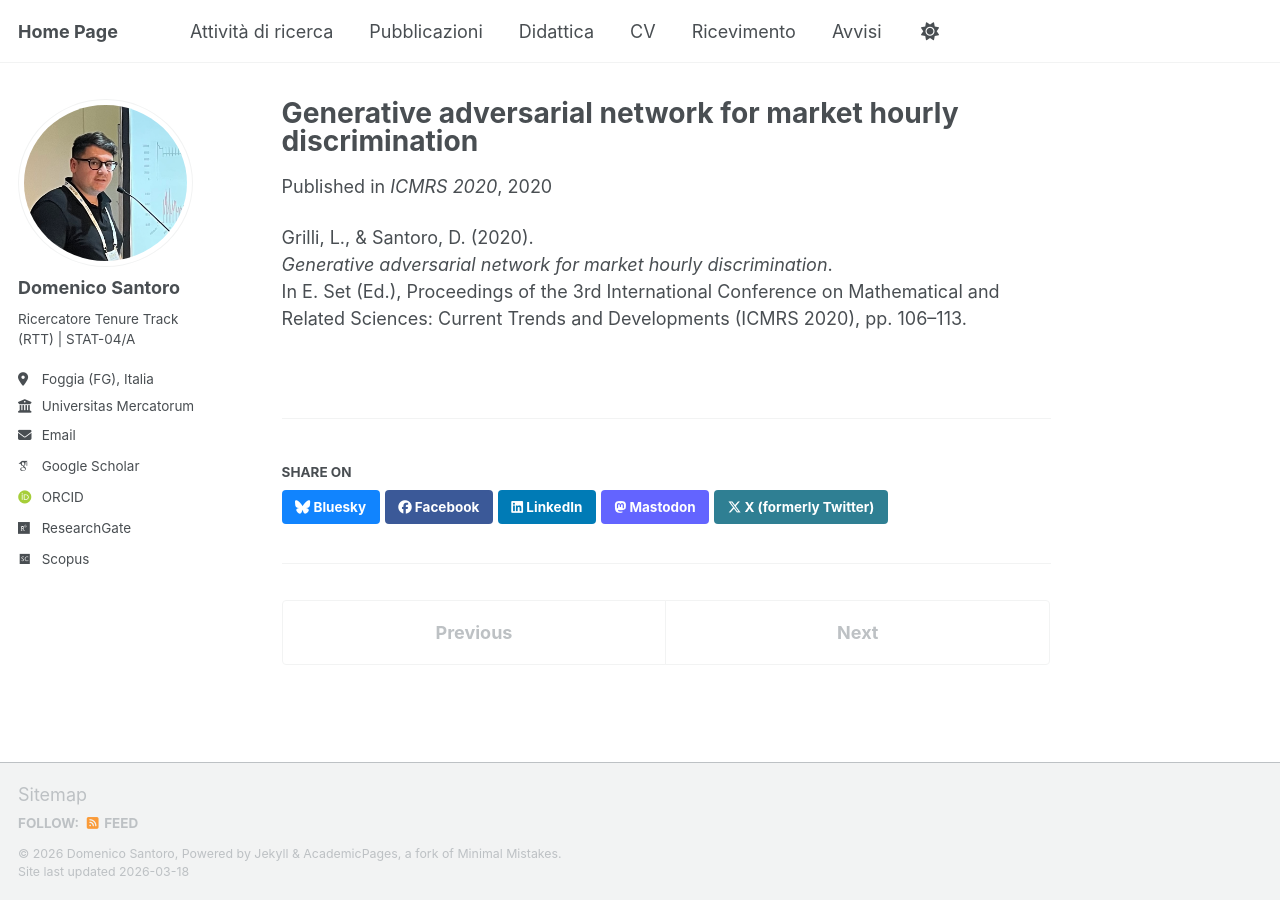
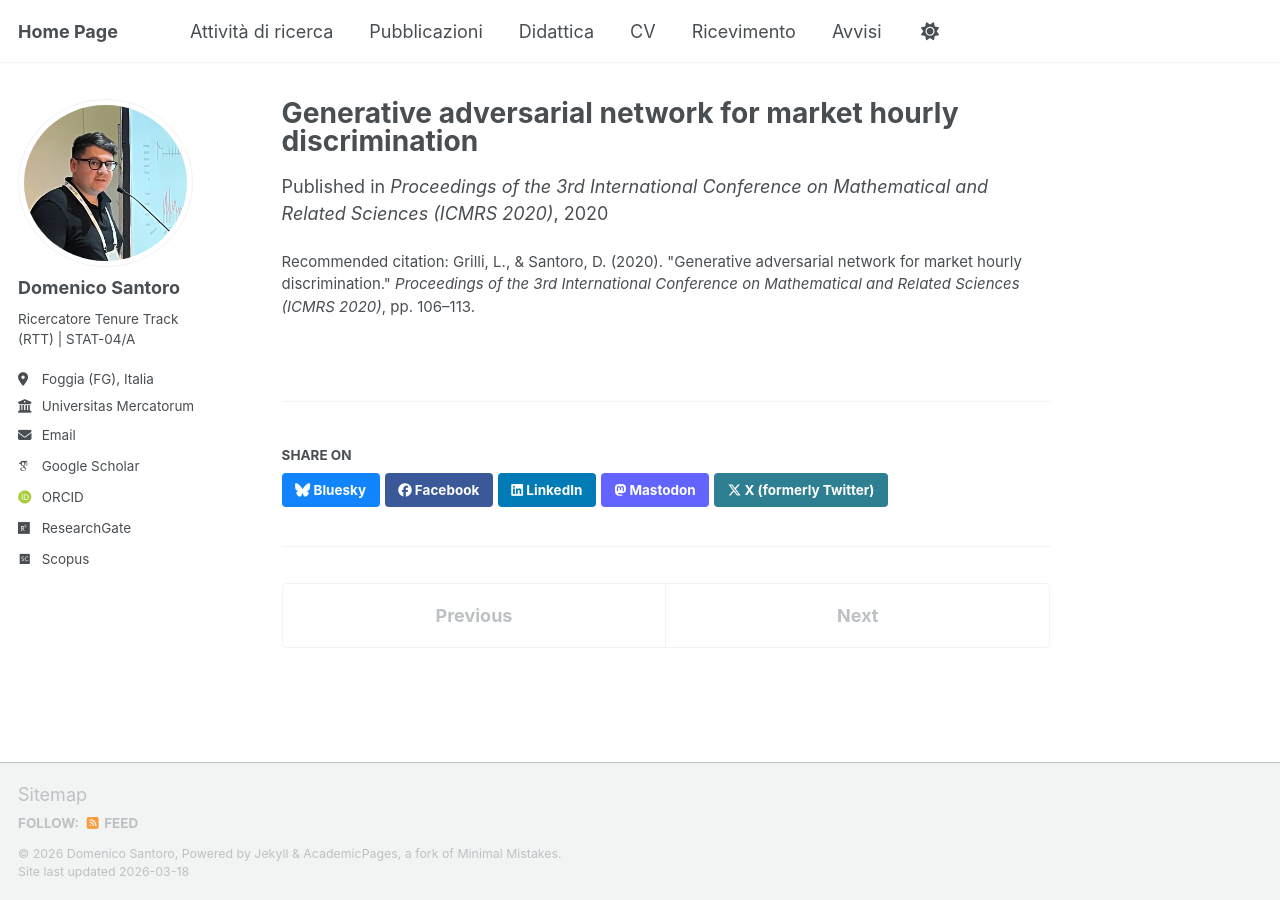
Before and after one commit to mimmoexe/mimmoexe.github.io, a Jekyll site: the page built from _publications/2020-gan-market-hourly.md, in a window 1280 px wide. Built offline with Jekyll 4.4.1, drawn with Linux system fonts in a browser that asks for light colours; some web fonts are replaced; a script bundle is joined from its source files by our own code; library files that are not in the unit come from our copies.

Commit message:
Update 2020-gan-market-hourly.md

```diff
--- a/_publications/2020-gan-market-hourly.md
+++ b/_publications/2020-gan-market-hourly.md
@@ -1,12 +1,9 @@
 ---
 title: "Generative adversarial network for market hourly discrimination"
 collection: publications
-permalink: /publication/gan-market-hourly
+category: conferences
+permalink: /publication/2020-gan-market-hourly
 date: 2020-01-01
-venue: "ICMRS 2020"
-category: "Conference Papers"
+venue: "Proceedings of the 3rd International Conference on Mathematical and Related Sciences (ICMRS 2020)"
+citation: 'Grilli, L., & Santoro, D. (2020). "Generative adversarial network for market hourly discrimination." <i>Proceedings of the 3rd International Conference on Mathematical and Related Sciences (ICMRS 2020)</i>, pp. 106–113.'
 ---
-
-Grilli, L., & Santoro, D. (2020).
-*Generative adversarial network for market hourly discrimination*.
-In E. Set (Ed.), Proceedings of the 3rd International Conference on Mathematical and Related Sciences: Current Trends and Developments (ICMRS 2020), pp. 106–113.
```
